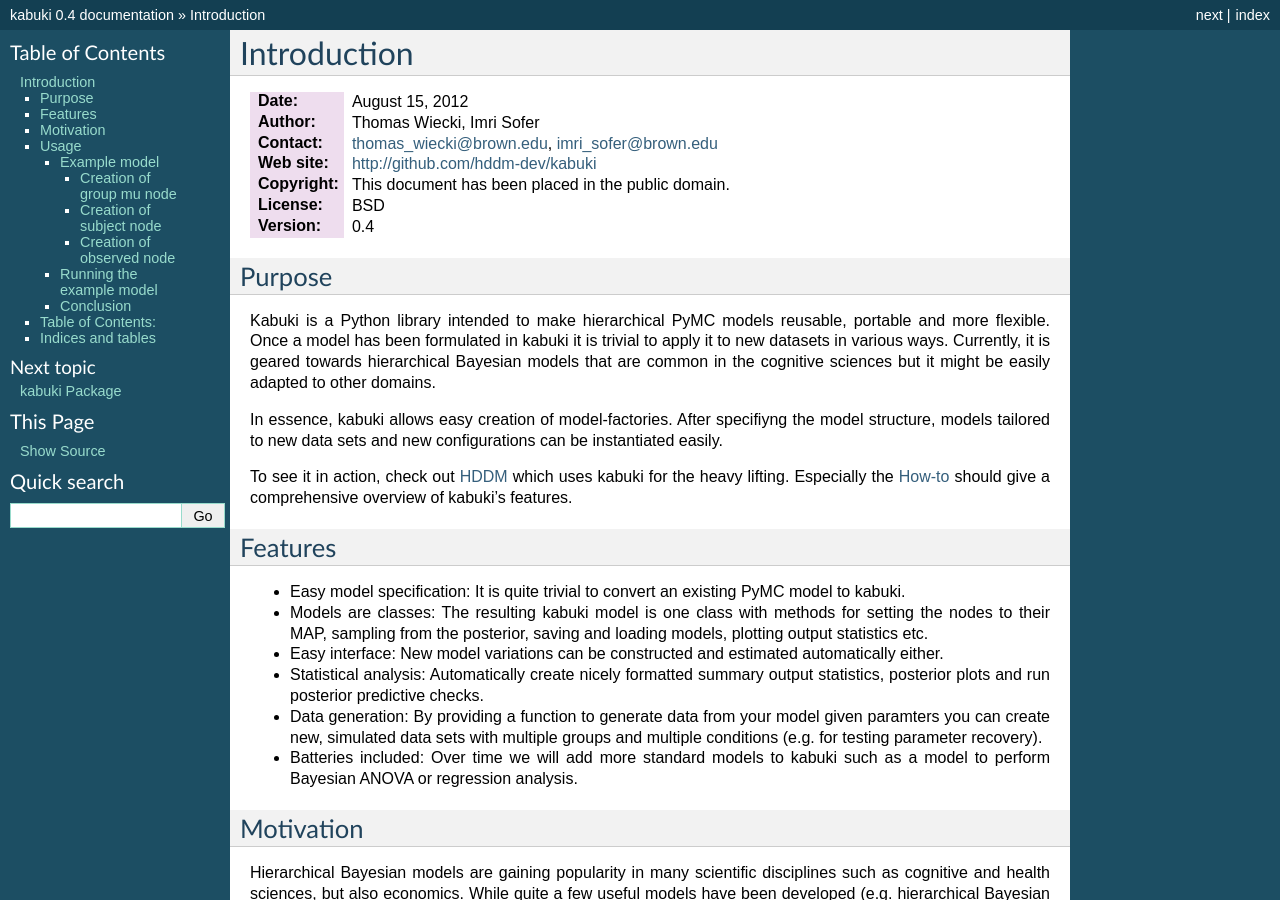
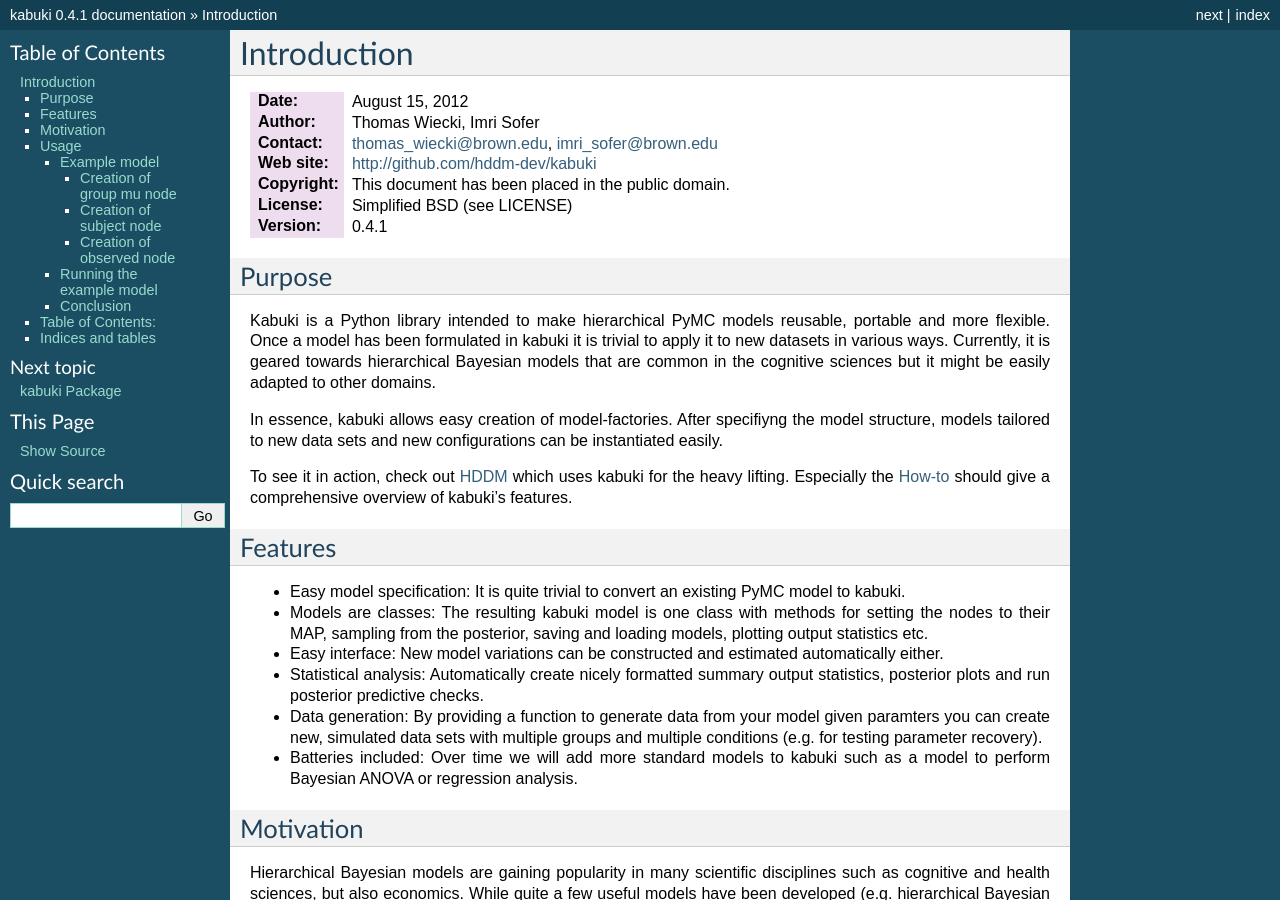
Before and after one commit to hddm-devs/kabuki, a Sphinx documentation site: the page built from docs/index.rst, in a window 1280 px wide and 900 px high. Built offline with Sphinx 7.4.7, drawn with Linux system fonts in a browser that asks for light colours; formulas are drawn with MathJax 3; some of the changed text lies outside the part shown.

Commit message:
Bumped version to 0.4.1

```diff
--- a/README.rst
+++ b/README.rst
@@ -7,8 +7,8 @@
 :Contact: thomas_wiecki@brown.edu, imri_sofer@brown.edu
 :Web site: http://github.com/hddm-dev/kabuki
 :Copyright: This document has been placed in the public domain.
-:License: BSD
-:Version: 0.4
+:License: Simplified BSD (see LICENSE)
+:Version: 0.4.1
 
 Purpose
 =======
--- a/docs/conf.py
+++ b/docs/conf.py
@@ -48,9 +48,9 @@
 # built documents.
 #
 # The short X.Y version.
-version = '0.4'
+version = '0.4.1'
 # The full version, including alpha/beta/rc tags.
-release = '0.4'
+release = '0.4.1'
 
 # The language for content autogenerated by Sphinx. Refer to documentation
 # for a list of supported languages.
--- a/setup.py
+++ b/setup.py
@@ -2,7 +2,7 @@
 
 setup(
     name="kabuki",
-    version="0.4",
+    version="0.4.1",
     author="Thomas V. Wiecki, Imri Sofer",
     author_email="thomas.wiecki@gmail.com",
     url="http://github.com/hddm-devs/kabuki",
```
